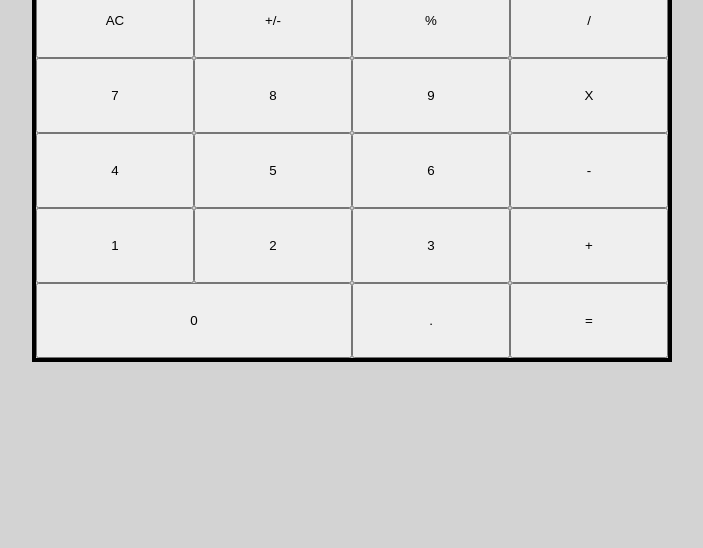
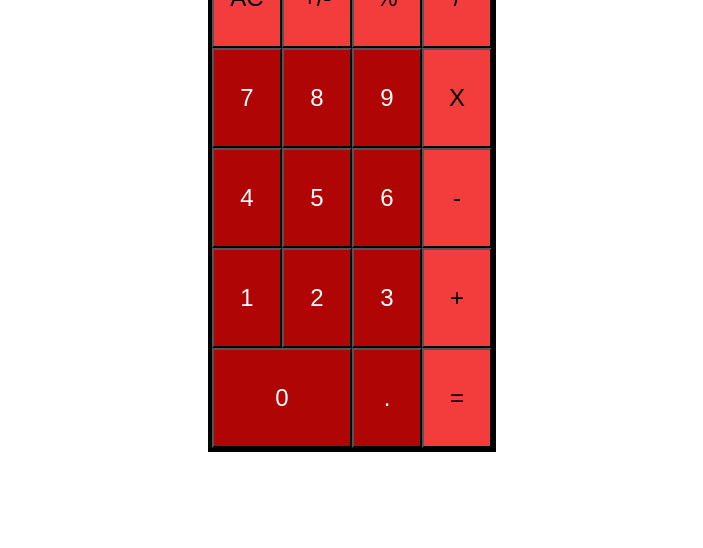
Before and after one commit to RayVarkki/calculator, a plain HTML site: page index.html in a window 1280 px wide. Shown: the part 252-800 px from the top of the page, without its empty margins (288-991 px from the left). Drawn offline with Linux system fonts and the light colour scheme.

Commit message:
Created styling for calculator and initial JS for numbers and AC

```diff
--- a/index.html
+++ b/index.html
@@ -5,29 +5,30 @@
     <meta name="viewport" content="width=device-width, initial-scale=1.0">
     <title>Calculator App</title>
     <link rel="stylesheet" href="styles.css">
+    <script src="javascript.js" defer> </script>
 </head>
 <body>
     <div class="container">
-        <span class="display">Numbers Go here</span>
-        <button class="button">AC</button>
-        <button class="button">+/-</button>
-        <button class="button">%</button>
-        <button class="button">/</button>
-        <button class="button">7</button>
-        <button class="button">8</button>
-        <button class="button">9</button>
-        <button class="button">X</button>
-        <button class="button">4</button>
-        <button class="button">5</button>
-        <button class="button">6</button>
-        <button class="button">-</button>
-        <button class="button">1</button>
-        <button class="button">2</button>
-        <button class="button">3</button>
-        <button class="button">+</button>
-        <button class="button-0">0</button>
-        <button class="button">.</button>
-        <button class="button">=</button>
+        <span class="display">0</span>
+        <button class="button ac">AC</button>
+        <button class="button negPos">+/-</button>
+        <button class="button operand">%</button>
+        <button class="button operand">/</button>
+        <button class="button number">7</button>
+        <button class="button number">8</button>
+        <button class="button number">9</button>
+        <button class="button operand">X</button>
+        <button class="button number">4</button>
+        <button class="button number">5</button>
+        <button class="button number">6</button>
+        <button class="button operand">-</button>
+        <button class="button number">1</button>
+        <button class="button number">2</button>
+        <button class="button number">3</button>
+        <button class="button operand">+</button>
+        <button class="button-0 number">0</button>
+        <button class="button decimal">.</button>
+        <button class="button operand equals">=</button>
     </div>
 </body>
 </html>
--- a/styles.css
+++ b/styles.css
@@ -7,7 +7,7 @@ body{
     display: flex;
     justify-content: center;
     align-items: center;
-    background-color: lightgrey;
+    background-color: white;
     min-height: 100vh;
 }
 
@@ -15,7 +15,7 @@ body{
     display: flex;
 
     flex-wrap: wrap;
-    width: 50%;
+    width: 22.5%;
     border-color: black;
     border-style: solid;
     border-width: 0.25em;
@@ -23,19 +23,35 @@ body{
 }
 .display{
     width: 100%;
-    height: 45px;
+    height: 100px;
     border-color: black;
     border-style: solid;
-    border-width: 0em 0em 0.10em 0em;
+    border-width: 0em 0em 0.05em 0em;
     text-align: right;
     background-color: #ffffff;
-    font-size:40px;
+    font-size:80px;
     box-sizing: border-box;
 }
+button{
+    font-size: 24px;
+}
 .button{
+    min-width: 25%;
     width: 25%;
-    height: 75px;
+    height: 100px;
 }
 .button-0{
+    min-width: 50%;
     width: 50%;
 }
+.button.number, .button-0, button.decimal{
+    background-color: rgb(175, 5, 5);
+    color: white;
+}
+
+.button.ac {
+    background-color: rgba(240, 14, 14, 0.808);
+}
+.button.operand, .button.negPos{
+    background-color: rgba(240, 14, 14, 0.808);
+}
```
Also changed, not shown: javasript.js (deleted).
